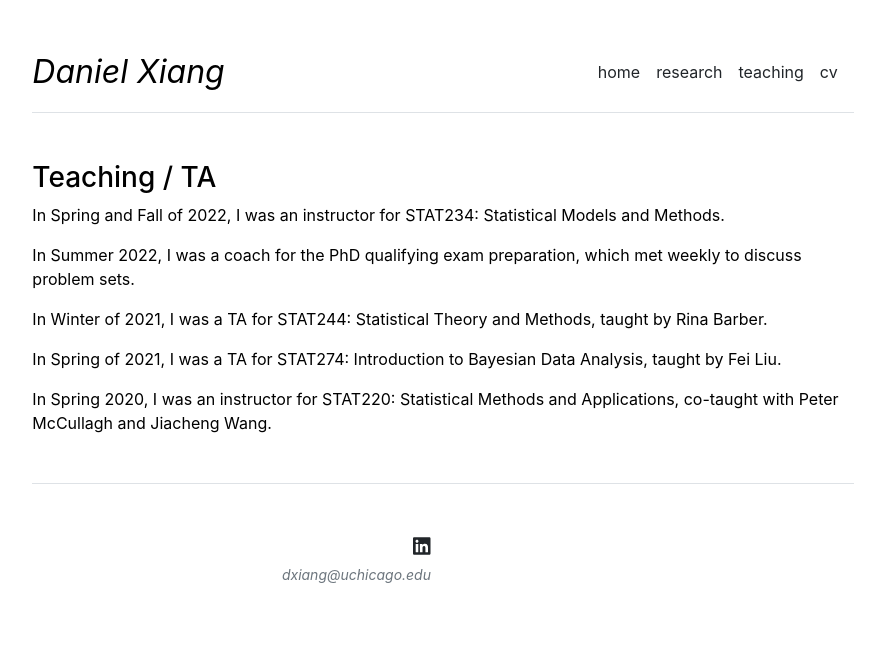
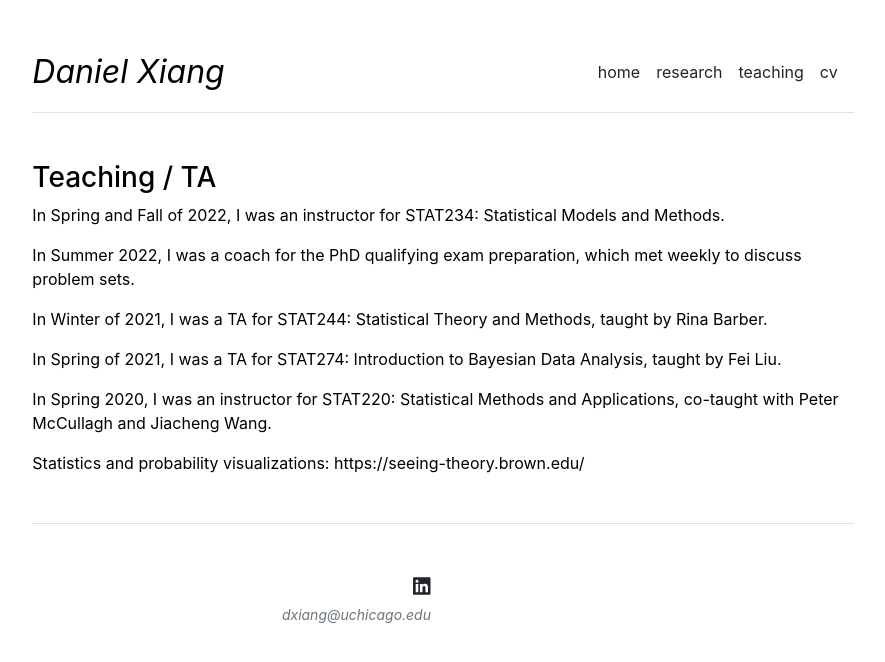
Before and after one commit to dan-xiang/dan-xiang.github.io, a Jekyll site: the page built from teaching.md, in a window 1280 px wide. Shown: the top 662 px of the page, without its empty margins (197-1082 px from the left). Built offline with Jekyll 4.4.1, drawn with Linux system fonts in a browser that asks for light colours.

Commit message:
Update teaching.md
Signed-off-by: dan-xiang <120136833+dan-xiang@users.noreply.github.com>

```diff
--- a/teaching.md
+++ b/teaching.md
@@ -16,3 +16,5 @@ In Winter of 2021, I was a TA for STAT244: Statistical Theory and Methods, taugh
 In Spring of 2021, I was a TA for STAT274: Introduction to Bayesian Data Analysis, taught by Fei Liu.
 
 In Spring 2020, I was an instructor for STAT220: Statistical Methods and Applications, co-taught with Peter McCullagh and Jiacheng Wang.
+
+Statistics and probability visualizations: https://seeing-theory.brown.edu/
```
